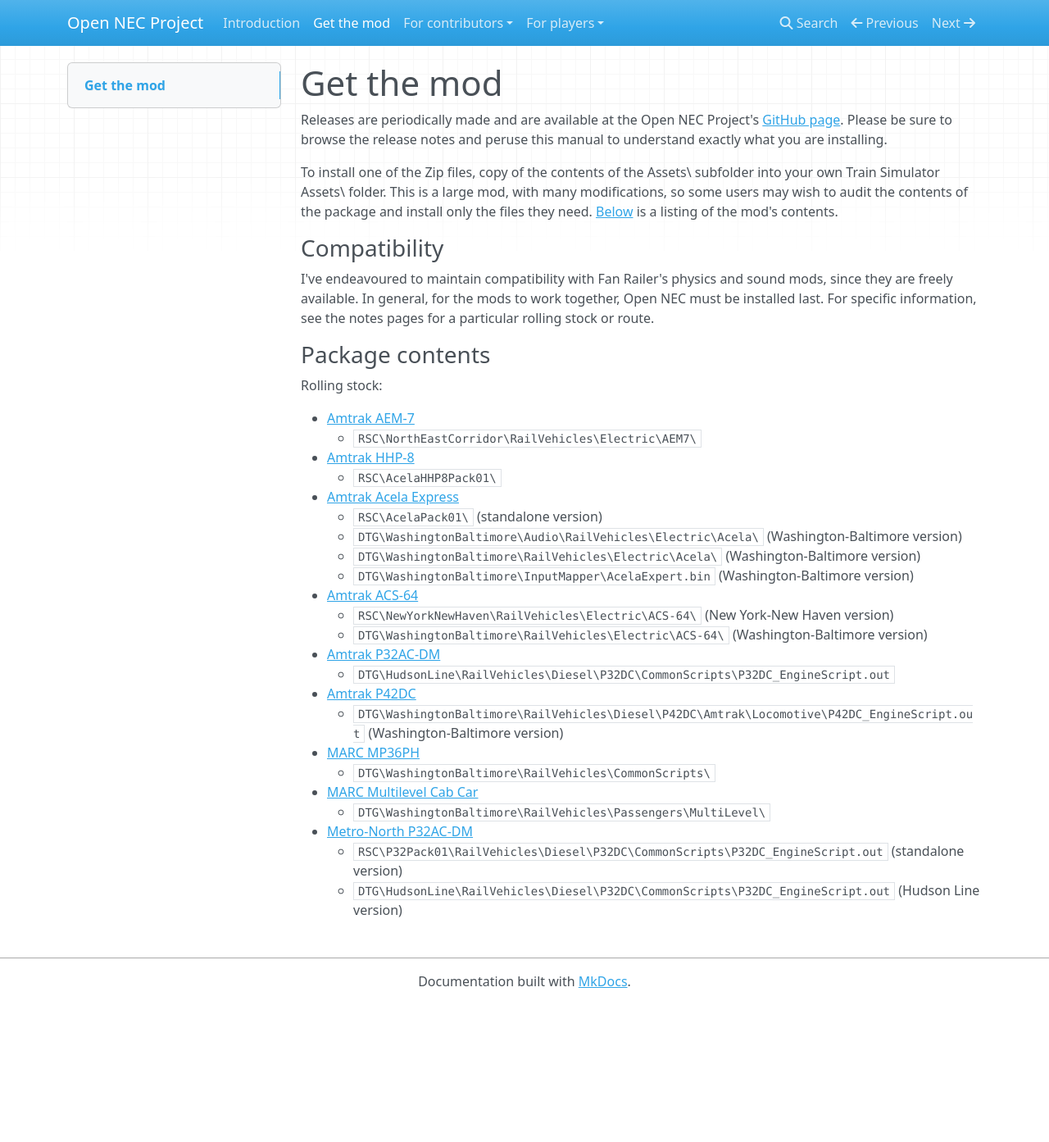
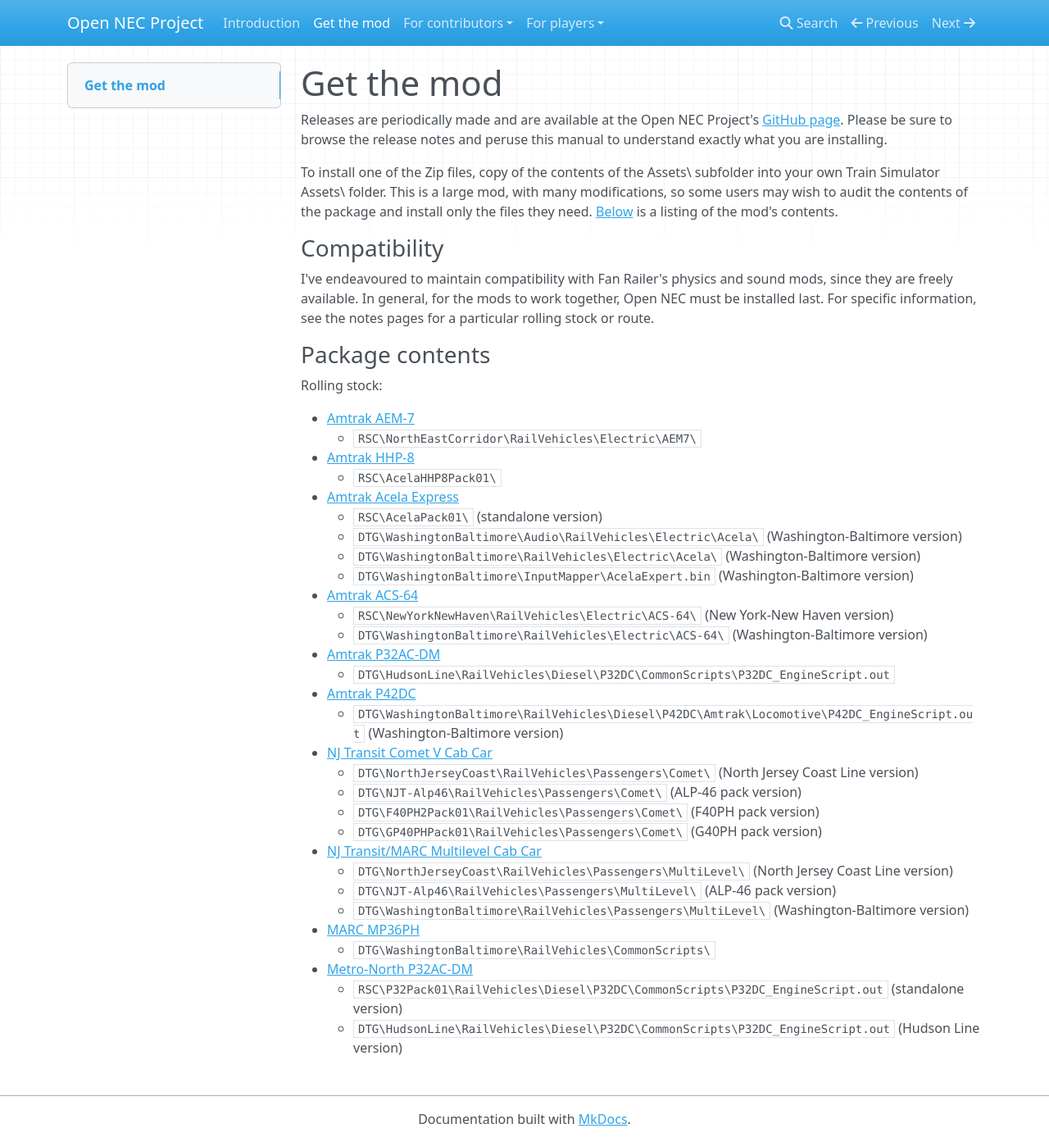
Before and after one commit to YoRyan/open-nec, an MkDocs documentation site: the page built from Docs/installation.md, in a window 1280 px wide and 1393 px high. Shown: the whole window at 82% size. Built offline with MkDocs 1.6.1, drawn with Linux system fonts in a browser that asks for light colours; nearby versions of some CDN libraries.

Commit message:
update documentation for Comet V

```diff
--- a/Docs/installation.md
+++ b/Docs/installation.md
@@ -28,10 +28,17 @@
     - `DTG\HudsonLine\RailVehicles\Diesel\P32DC\CommonScripts\P32DC_EngineScript.out`
 - [Amtrak P42DC](/for-players/amtrak-p42)
     - `DTG\WashingtonBaltimore\RailVehicles\Diesel\P42DC\Amtrak\Locomotive\P42DC_EngineScript.out` (Washington-Baltimore version)
+- [NJ Transit Comet V Cab Car](/for-players/njt-cometv)
+    - `DTG\NorthJerseyCoast\RailVehicles\Passengers\Comet\` (North Jersey Coast Line version)
+    - `DTG\NJT-Alp46\RailVehicles\Passengers\Comet\` (ALP-46 pack version)
+    - `DTG\F40PH2Pack01\RailVehicles\Passengers\Comet\` (F40PH pack version)
+    - `DTG\GP40PHPack01\RailVehicles\Passengers\Comet\` (G40PH pack version)
+- [NJ Transit/MARC Multilevel Cab Car](/for-players/njt-multilevel)
+    - `DTG\NorthJerseyCoast\RailVehicles\Passengers\MultiLevel\` (North Jersey Coast Line version)
+    - `DTG\NJT-Alp46\RailVehicles\Passengers\MultiLevel\` (ALP-46 pack version)
+    - `DTG\WashingtonBaltimore\RailVehicles\Passengers\MultiLevel\` (Washington-Baltimore version)
 - [MARC MP36PH](/for-players/marc-mp36ph)
     - `DTG\WashingtonBaltimore\RailVehicles\CommonScripts\`
-- [MARC Multilevel Cab Car](/for-players/marc-multilevel)
-    - `DTG\WashingtonBaltimore\RailVehicles\Passengers\MultiLevel\`
 - [Metro-North P32AC-DM](/for-players/mta-p32)
     - `RSC\P32Pack01\RailVehicles\Diesel\P32DC\CommonScripts\P32DC_EngineScript.out` (standalone version)
     - `DTG\HudsonLine\RailVehicles\Diesel\P32DC\CommonScripts\P32DC_EngineScript.out` (Hudson Line version)
```
Also changed, not shown: Docs/index.md (+2 -1 lines), Readme.md (+4 -1 lines).
